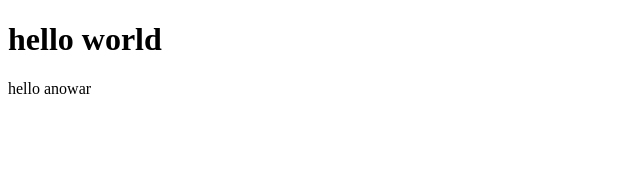
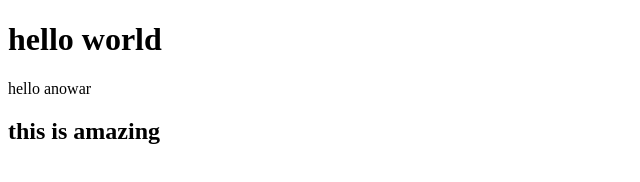
Before and after one commit to anowarhosens/first-project, a plain HTML site: page index.html in a window 1280 px wide. Shown: the whole page, without its empty margins (0-640 px from the left). Drawn offline with Linux system fonts and the light colour scheme.

Commit message:
"some changes"

```diff
--- a/index.html
+++ b/index.html
@@ -8,5 +8,6 @@
 <body>
     <h1>hello world</h1>
     <p>hello anowar</p>
+    <h2>this is amazing</h2>
 </body>
 </html>
```
